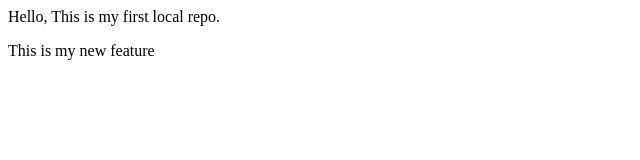
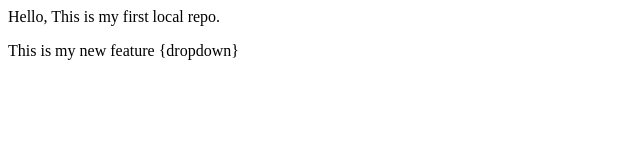
Before and after one commit to Sumitprasad786876/Myfirst-local, a plain HTML site: page index.html in a window 1280 px wide. Shown: the full height of the page, 0-640 px from the left. Drawn offline with Linux system fonts and the light colour scheme.

Commit message:
Add dropdowwn

```diff
--- a/index.html
+++ b/index.html
@@ -1,2 +1,2 @@
 <p> Hello, This is my first local repo.</p>
-<p>This is my new feature</p>
+<p>This is my new feature {dropdown}</p>
```
